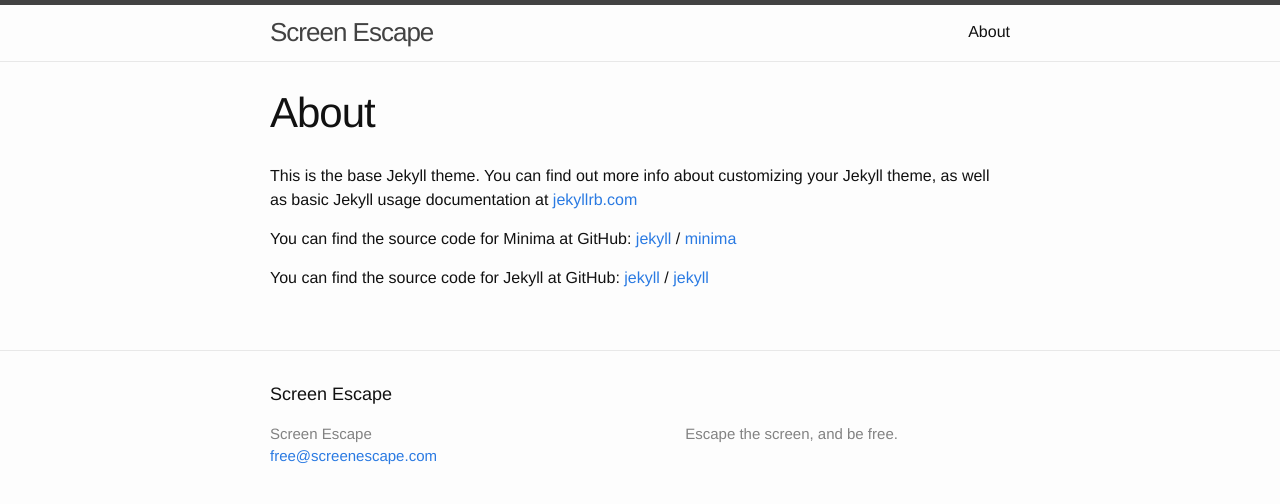
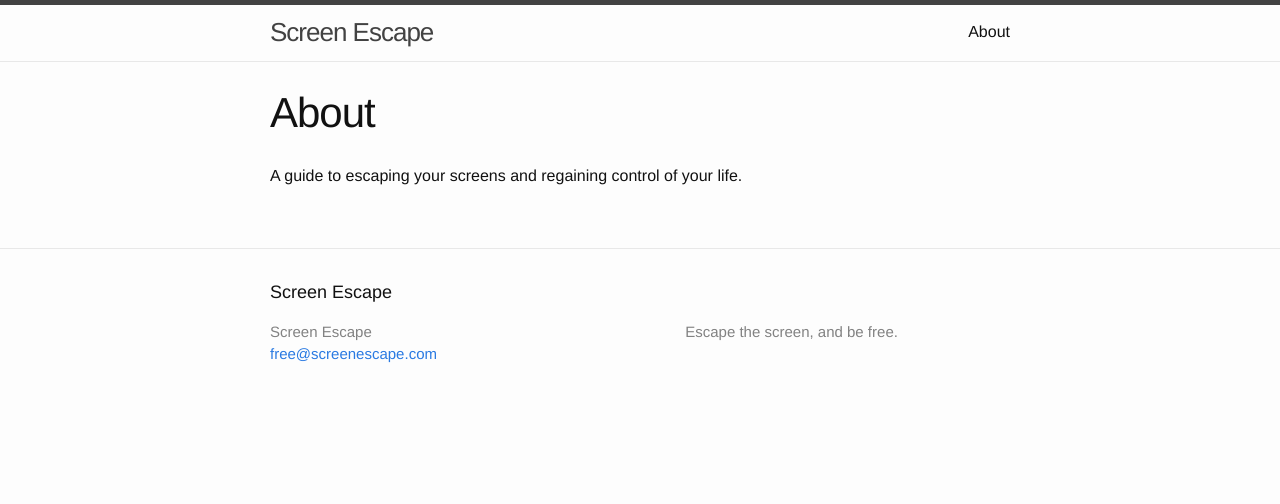
Before and after one commit to screenescape/screenescape.github.io, a Jekyll site: the page built from about.md, in a window 1280 px wide. Shown: the top 504 px of the page. Built offline with Jekyll 4.4.1, drawn with Linux system fonts in a browser that asks for light colours.

Commit message:
Update about.md

```diff
--- a/about.md
+++ b/about.md
@@ -4,15 +4,4 @@
 permalink: /about/
 ---
 
-This is the base Jekyll theme. You can find out more info about customizing your Jekyll theme, as well as basic Jekyll usage documentation at [jekyllrb.com](https://jekyllrb.com/)
-
-You can find the source code for Minima at GitHub:
-[jekyll][jekyll-organization] /
-[minima](https://github.com/jekyll/minima)
-
-You can find the source code for Jekyll at GitHub:
-[jekyll][jekyll-organization] /
-[jekyll](https://github.com/jekyll/jekyll)
-
-
-[jekyll-organization]: https://github.com/jekyll
+A guide to escaping your screens and regaining control of your life.
```
